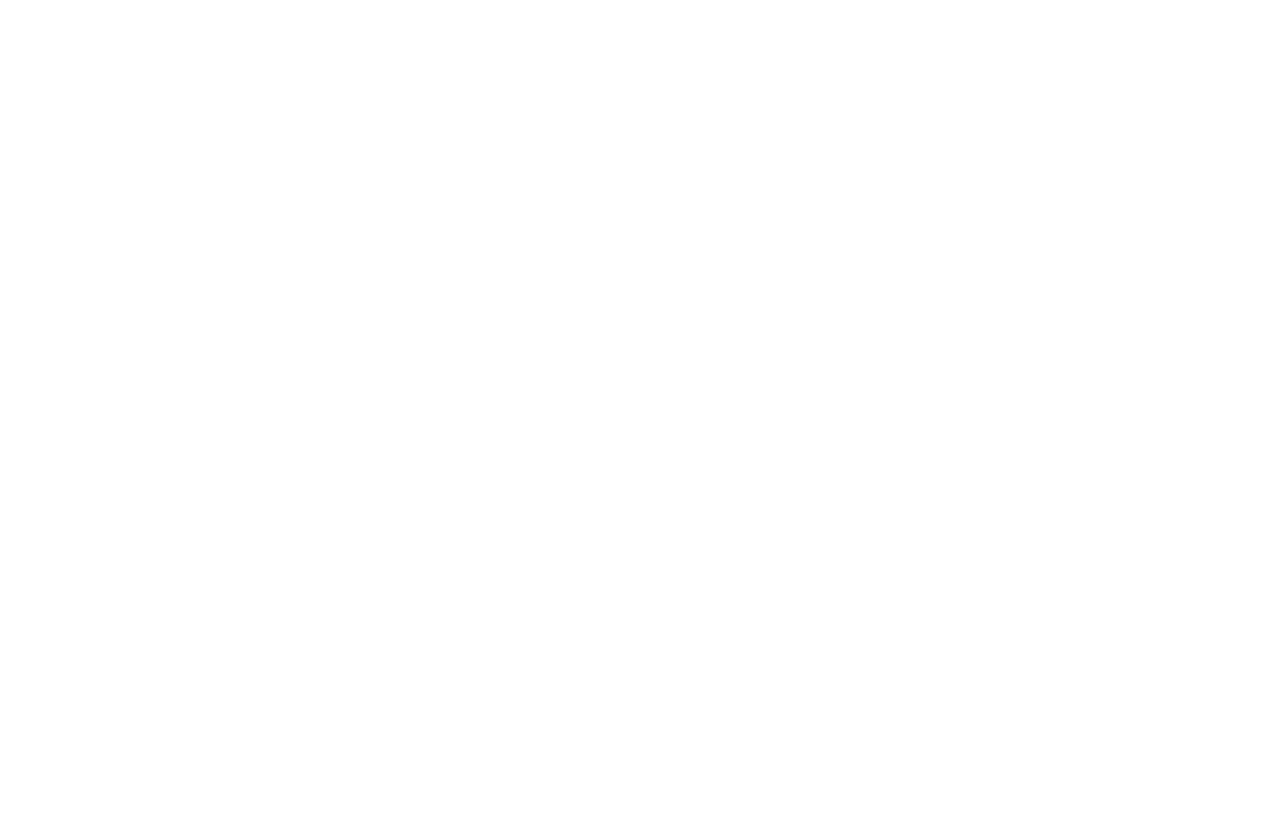
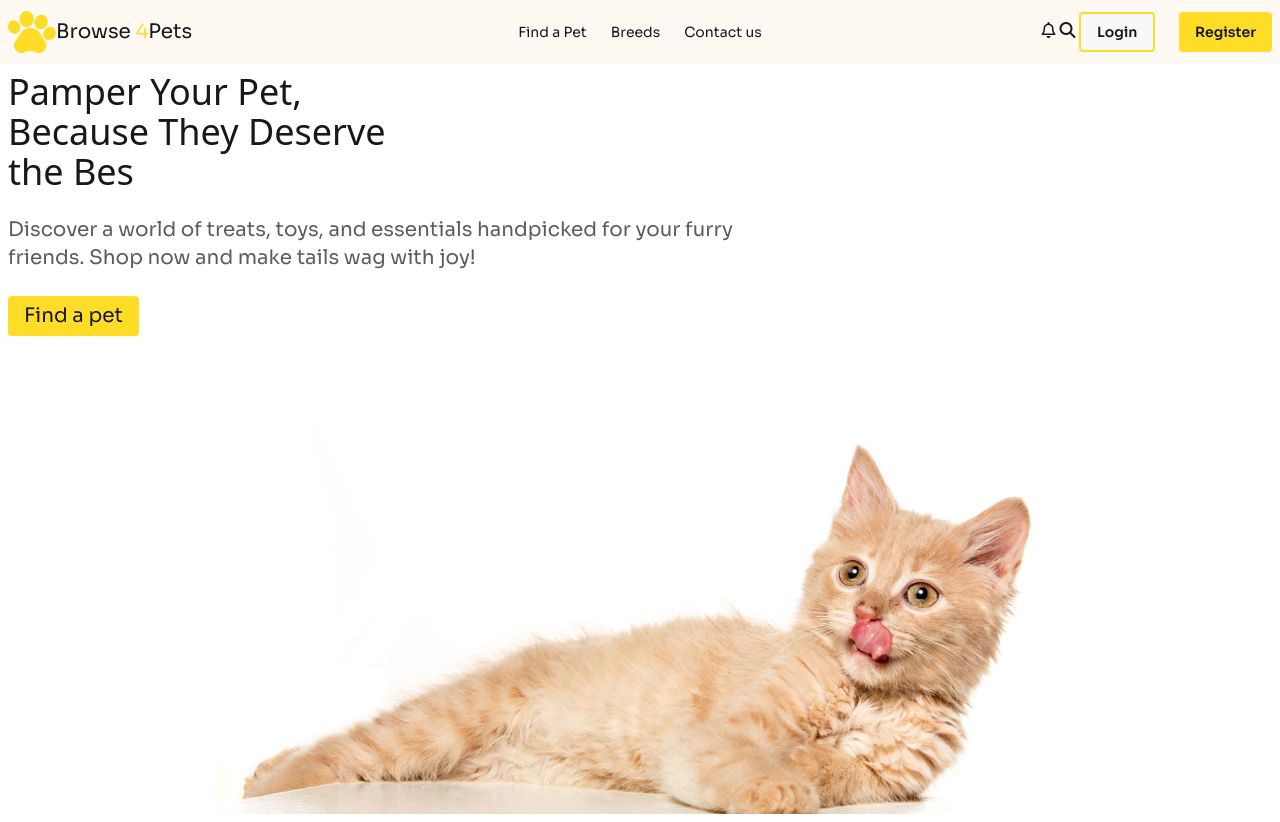
Before and after one commit to farhan-412/Assignment-3-category-001, a plain HTML site: page index.html in a window 1280 px wide. Before the commit the page ends 800 px from the top, so only its background shows below. Drawn offline with nearby package versions, Linux system fonts and the light colour scheme; a web font is replaced by a local one.

Commit message:
added hero section

```diff
--- a/index.html
+++ b/index.html
@@ -1,12 +1,92 @@
 <!DOCTYPE html>
 <html lang="en">
+
 <head>
     <meta charset="UTF-8">
     <meta name="viewport" content="width=device-width, initial-scale=1.0">
     <title>Assignment-3 category001</title>
 
+    <script src="https://cdn.tailwindcss.com"></script>
+    <link href="https://cdn.jsdelivr.net/npm/daisyui@5" rel="stylesheet" type="text/css" />
+    <script src="https://cdn.jsdelivr.net/npm/@tailwindcss/browser@4"></script>
+    <!-- font awesome -->
+    <script src="https://kit.fontawesome.com/9b701099f8.js" crossorigin="anonymous"></script>
+    <link rel="preconnect" href="https://fonts.googleapis.com">
+    <!-- added font sora -->
+    <link rel="preconnect" href="https://fonts.googleapis.com">
+    <link rel="preconnect" href="https://fonts.gstatic.com" crossorigin>
+    <link href="https://fonts.googleapis.com/css2?family=Sora:wght@100..800&display=swap" rel="stylesheet">
+    <!-- ADLaM Display-->
+    <link rel="preconnect" href="https://fonts.googleapis.com">
+    <link rel="preconnect" href="https://fonts.gstatic.com" crossorigin>
+    <link href="https://fonts.googleapis.com/css2?family=ADLaM+Display&display=swap" rel="stylesheet">
+
+
+    <style>
+        .font-sora {
+            font-family: "Sora", sans-serif;
+        }
+
+        .font-ADLaM {
+            font-family: "ADLaM Display", system-ui;
+        }
+    </style>
+
 </head>
-<body>
+
+<body class="font-sora">
+    <header class="bg-[#FFF9F4] ">
+        <div class="navbar container mx-auto ">
+            <div class="navbar-start">
+                <img src="c1-assets/logo-header.png" alt="">
+                <a class=" hidden md:block text-xl">Browse <span class="text-[#FFDC26]">4</span>Pets</a>
+            </div>
+            <div class="navbar-center hidden lg:flex">
+                <ul class="menu menu-horizontal px-1">
+                    <li><a>Find a Pet</a></li>
+                    <li><a>Breeds</a></li>
+                    <li><a>Contact us</a></li>
+                </ul>
+            </div>
+            <div class="navbar-end">
+                <div class="hidden md:block">
+                    <i class="fa-regular fa-bell p-1"></i><i class="fa-solid fa-magnifying-glass"></i>
+                    <a class="btn mr-5 border-2 border-[#FFDC26]"> Login</a>
+                <a class="btn bg-[#FFDC26] ">Register</a>
+                </div>
+            </div>
+            <div class="dropdown">
+                <div tabindex="0" role="button" class="btn btn-ghost lg:hidden">
+                    <svg xmlns="http://www.w3.org/2000/svg" class="h-5 w-5" fill="none" viewBox="0 0 24 24"
+                        stroke="currentColor">
+                        <path stroke-linecap="round" stroke-linejoin="round" stroke-width="2"
+                            d="M4 6h16M4 12h8m-8 6h16" />
+                    </svg>
+                </div>
+                <ul tabindex="0"
+                    class="menu menu-sm dropdown-content bg-base-100 rounded-box z-1 mt-3 w-52 p-2 shadow ">
+                    <li><a>Find a Pet</a></li>
+                    <li><a>Breeds</a></li>
+                    <li><a>Contact us</a></li>
+                </ul>
+            </div>
+        </div>
+    </header>
+
+    <main class="container mx-auto">
+        <div class="flex-row p-2 lg:relative bg-white  ">
+            <div class="w-full md:w-3/5">
+                <h1 class="font-ADLaM text-4xl font-normal">Pamper Your Pet,<br> Because They Deserve <br>the Bes</h1>
+                <p class="text-xl opacity-70 mt-6">Discover a world of treats, toys, and essentials handpicked for your furry friends. Shop now and make tails wag with joy!</p>
+                <button class="btn px-4 py-2 bg-[#FFDC26] text-xl font-normal mt-6">Find a pet</button>
+            </div>
+            <div class="lg:relative bottom-16\
+             ml-52 lg:w-2/3">
+                <img class="" src="c1-assets/cat-big.png" alt="">
+            </div>
+        </div>
+    </main>
 
 </body>
+
 </html>
```
Also changed, not shown: tailwind.config.js (added), taliwind.config.js (deleted).
